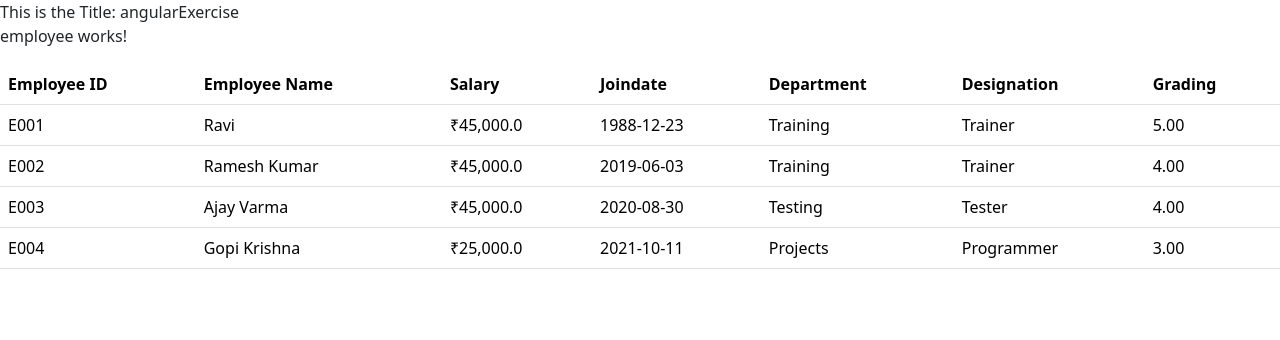
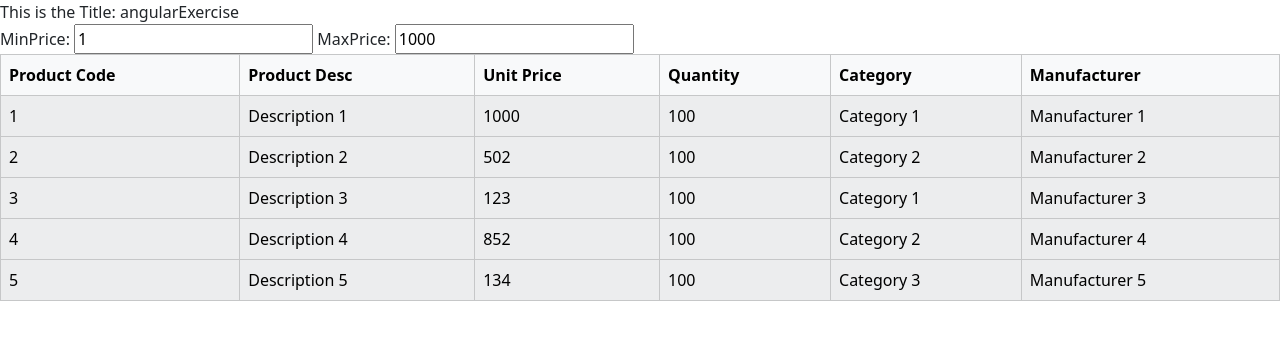
Before and after one commit to Gokul-DA/AngularExercise, an Angular app: page / in a window 1280 px wide. Shown: the top 340 px of the page. Built offline with nearby package versions, Linux system fonts and the light colour scheme.

Commit message:
Exercise 6 : CustomPipe to Filter on user input.

```diff
--- a/src/app/app.component.html
+++ b/src/app/app.component.html
@@ -1,4 +1,4 @@
 This is the Title: {{ title }}
 
-<!-- <app-product></app-product> -->
-<app-employee></app-employee>
+<app-product></app-product>
+<!-- <app-employee></app-employee> -->
--- /dev/null
+++ b/src/app/product-component/price-filter.pipe.ts
@@ -0,0 +1,18 @@
+import { Pipe, PipeTransform } from '@angular/core';
+import { Product } from './product';
+
+@Pipe({
+  name: 'priceFilter',
+})
+export class PriceFilterPipe implements PipeTransform {
+  transform(
+    products: Product[],
+    minPrice: number,
+    maxPrice: number
+  ): Product[] {
+    if (!products || !minPrice || !maxPrice) return products;
+    return products.filter(
+      (item) => item.unitPrice >= minPrice && item.unitPrice <= maxPrice
+    );
+  }
+}
--- /dev/null
+++ b/src/app/product-component/product-component.component.3.html
@@ -0,0 +1,27 @@
+<div>
+  MinPrice: <input type="text" [(ngModel)]="minPrice" /> MaxPrice:
+  <input type="text" [(ngModel)]="maxPrice" />
+  <table class="table table-striped table-light table-bordered table-hover">
+    <thead>
+      <tr>
+        <th>Product Code</th>
+        <th>Product Desc</th>
+        <th>Unit Price</th>
+        <th>Quantity</th>
+        <th>Category</th>
+        <th>Manufacturer</th>
+      </tr>
+    </thead>
+
+    <tbody *ngFor="let product of products | priceFilter : minPrice:maxPrice">
+      <tr>
+        <td>{{ product.productCode }}</td>
+        <td>{{ product.productDescription }}</td>
+        <td>{{ product.unitPrice }}</td>
+        <td>{{ product.quantity }}</td>
+        <td>{{ product.category }}</td>
+        <td>{{ product.manufacturer }}</td>
+      </tr>
+    </tbody>
+  </table>
+</div>
--- a/src/app/product-component/product-component.component.ts
+++ b/src/app/product-component/product-component.component.ts
@@ -3,13 +3,15 @@ import { Product } from './product';
 
 @Component({
   selector: 'app-product',
-  templateUrl: './product-component.component.2.html',
+  templateUrl: './product-component.component.3.html',
   styleUrls: ['./product-component.component.css'],
 })
 export class ProductComponent {
   products: Product[];
   categories: string[] = ['Category 1', 'Category 2', 'Category 3'];
   selectedCategory: string = 'Category 1';
+  minPrice: number = 1;
+  maxPrice: number = 1000;
   singleProduct: Product = new Product(
     1,
     'Description 123',
@@ -20,11 +22,18 @@ export class ProductComponent {
   );
   constructor() {
     this.products = [
-      new Product(1, 'Description 1', 10, 100, 'Category 1', 'Manufacturer 1'),
-      new Product(2, 'Description 2', 10, 100, 'Category 2', 'Manufacturer 2'),
-      new Product(3, 'Description 3', 10, 100, 'Category 1', 'Manufacturer 3'),
-      new Product(4, 'Description 4', 10, 100, 'Category 2', 'Manufacturer 4'),
-      new Product(5, 'Description 5', 10, 100, 'Category 3', 'Manufacturer 5'),
+      new Product(
+        1,
+        'Description 1',
+        1000,
+        100,
+        'Category 1',
+        'Manufacturer 1'
+      ),
+      new Product(2, 'Description 2', 502, 100, 'Category 2', 'Manufacturer 2'),
+      new Product(3, 'Description 3', 123, 100, 'Category 1', 'Manufacturer 3'),
+      new Product(4, 'Description 4', 852, 100, 'Category 2', 'Manufacturer 4'),
+      new Product(5, 'Description 5', 134, 100, 'Category 3', 'Manufacturer 5'),
     ];
   }
   createProducts(product1: Product) {
```
Also changed, not shown: src/app/app.module.ts (+7 -1 lines), 1 other file (tests, documents, lock files or other folders).
